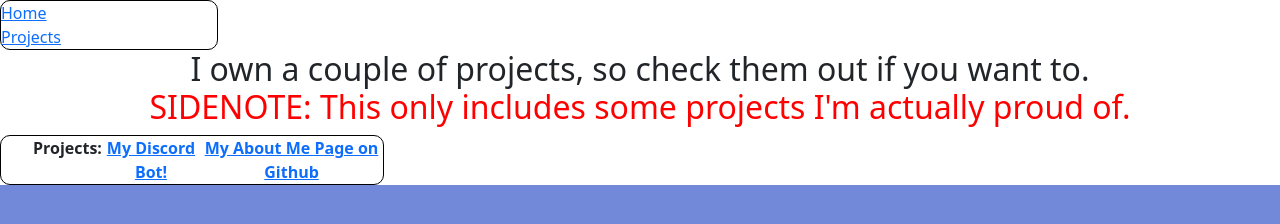
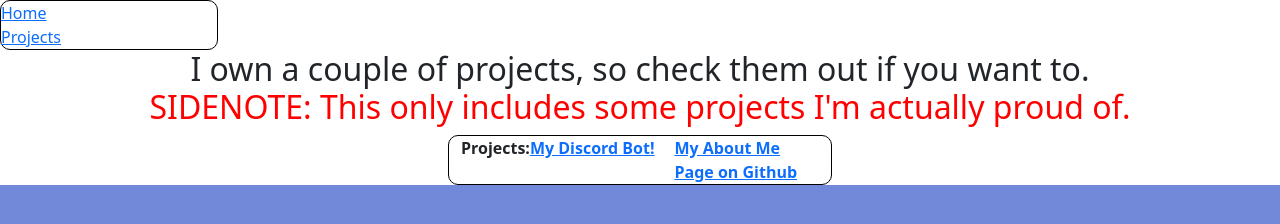
Before and after one commit to roythearsonist/roythearsonist.github.io, a plain HTML site: page projects/index.html in a window 1280 px wide. Drawn offline with nearby package versions, Linux system fonts and the light colour scheme; a script that the page names is missing.

Commit message:
Fixed spacing

```diff
--- a/projects/index.html
+++ b/projects/index.html
@@ -38,12 +38,12 @@
         SIDENOTE: This only includes some projects I'm actually proud of.
       </div>
     </h2>
-    <ul class="white-container links" id="projects">
+    <ul style="text-align: left !important;" class="white-container links container" id="projects">
       <p>Projects: </p>
-      <a id= "space1" href="htttps://github.com/theblobscp/Discord-Bot-Test-js"
+      <a href="htttps://github.com/theblobscp/Discord-Bot-Test-js" class="col"
         >My Discord Bot!</a
       >
-      <a id= "space2" href="https://github.com/theblobscp/theblobscp"
+      <a href="https://github.com/theblobscp/theblobscp" class="col"
         >My About Me Page on Github</a
       >
     </ul>
```
